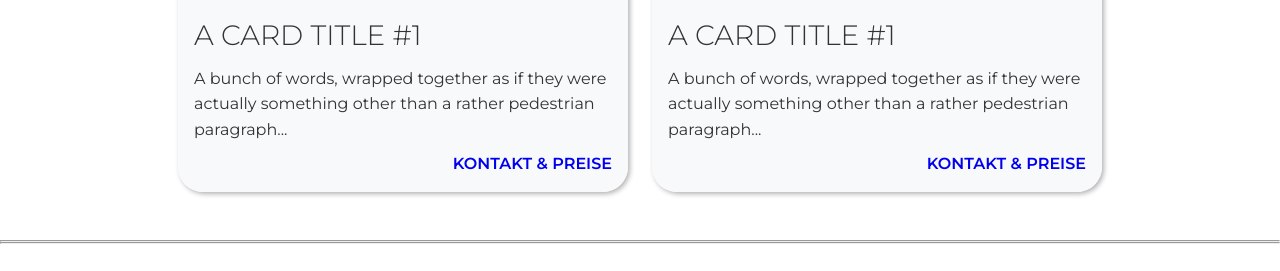
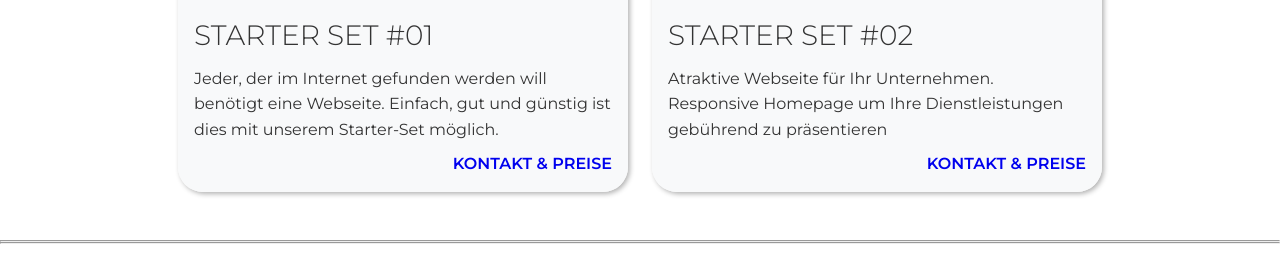
Before and after one commit to jetzt-deins/jetzt-deins.github.io, a plain HTML site: page index.html in a window 1280 px wide. Shown: the part 510-781 px from the top of the page. Drawn offline with Linux system fonts and the light colour scheme.

Commit message:
Update index.html

```diff
--- a/index.html
+++ b/index.html
@@ -20,8 +20,9 @@
                 <div class="card__image"><img src="img/galerie_01.png" alt="Galerie Starter Homepage"></div>
             </a>
             <div class="content">
-                <div class="card__title">A Card Title #1</div>
-                <div class="card__snippet">A bunch of words, wrapped together as if they were actually something other than a rather pedestrian paragraph...</div>
+                <div class="card__title">Starter Set #01</div>
+                <div class="card__snippet">Jeder, der im Internet gefunden werden will benötigt eine Webseite.
+                    Einfach, gut und günstig ist dies mit unserem Starter-Set möglich.</div>
                 <div class="card__readmore"><a href="https://www.ebay-kleinanzeigen.de/s-bestandsliste.html?userId=80959874" target="_blank">Kontakt &amp; Preise</a></div>
             </div>
         </div>
@@ -31,8 +32,9 @@
                 <div class="card__image"><img src="img/galerie_02.png" alt="Galerie Starter Homepage"></div>
             </a>
             <div class="content">
-                <div class="card__title">A Card Title #1</div>
-                <div class="card__snippet">A bunch of words, wrapped together as if they were actually something other than a rather pedestrian paragraph...</div>
+                <div class="card__title">Starter Set #02</div>
+                <div class="card__snippet">Atraktive Webseite für Ihr Unternehmen.
+                    Responsive Homepage um Ihre Dienstleistungen gebührend zu pr&auml;sentieren</div>
                 <div class="card__readmore"><a href="https://www.ebay-kleinanzeigen.de/s-bestandsliste.html?userId=80959874" target="_blank">Kontakt &amp; Preise</a></div>
             </div>
         </div>
@@ -60,6 +62,4 @@
 
     </section>
 
-</body>
-
-</html>
+</body></html>
```
